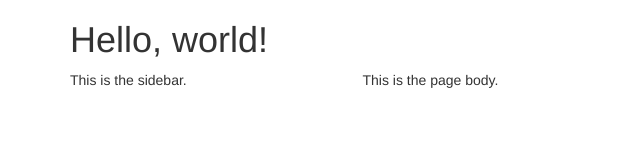
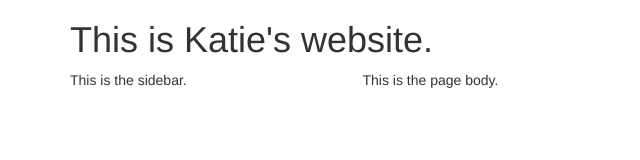
Before and after one commit to kzgach/kzgach.github.io, a plain HTML site: page index.html in a window 1280 px wide. Shown: the whole page, without its empty margins (0-640 px from the left). Drawn offline with nearby package versions, Linux system fonts and the light colour scheme.

Commit message:
Title is changed

```diff
--- a/index.html
+++ b/index.html
@@ -19,7 +19,7 @@
   <body>
     <div class="container">
     	<div class="row">
-    		<div class="col-md-12"><h1>Hello, world!</h1></div>
+    		<div class="col-md-12"><h1>This is Katie's website.</h1></div>
     	</div>
     <div class="row">
  		 <div class="col-md-3">This is the sidebar.</div>
```
